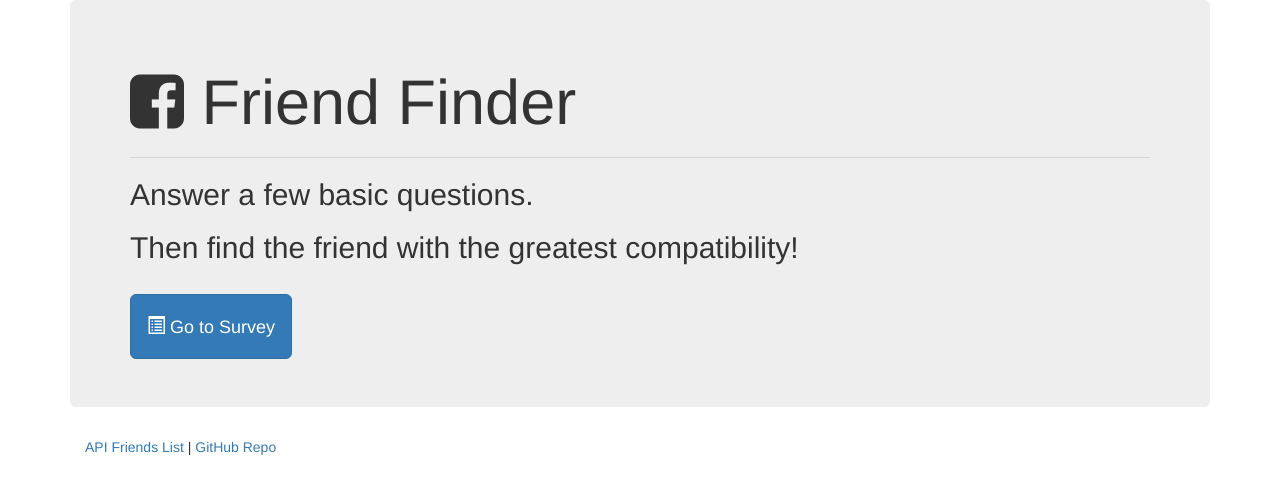
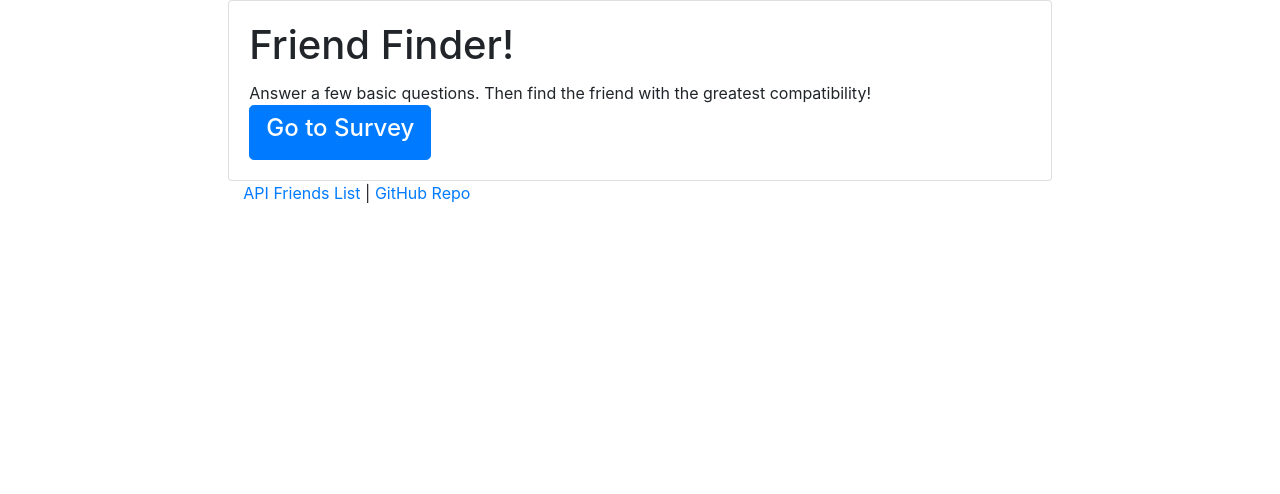
Before and after one commit to Kaleb-kougl/FriendFinder, a website: page app/public/home.html in a window 1280 px wide. Drawn offline with nearby package versions, Linux system fonts and the light colour scheme.

Commit message:
adding custom home page, needs styling

```diff
--- a/app/public/home.html
+++ b/app/public/home.html
@@ -1,48 +1,62 @@
 <!DOCTYPE html>
-<html lang="en">
+<html>
 
 <head>
-  <meta charset="UTF-8">
-  <title>FriendFinder</title>
+  <meta charset="utf-8" />
+  <meta http-equiv="X-UA-Compatible" content="IE=edge" />
 
-  <!-- Latest compiled and minified CSS & JS -->
-  <link rel="stylesheet" href="https://maxcdn.bootstrapcdn.com/bootstrap/3.3.6/css/bootstrap.min.css">
-  <script src="https://code.jquery.com/jquery.js"></script>
-  <script src="https://maxcdn.bootstrapcdn.com/bootstrap/3.3.6/js/bootstrap.min.js"></script>
-
-  <!-- Font Awesome Glyphicons -->
-  <link rel="stylesheet" href="https://maxcdn.bootstrapcdn.com/font-awesome/4.6.1/css/font-awesome.min.css">
-
+  <link rel="stylesheet" href="https://stackpath.bootstrapcdn.com/bootstrap/4.1.3/css/bootstrap.min.css" />
+  <script src="https://code.jquery.com/jquery-3.3.1.min.js" integrity="sha256-FgpCb/KJQlLNfOu91ta32o/NMZxltwRo8QtmkMRdAu8="
+    crossorigin="anonymous"></script>
+  <title>Friend Finder</title>
+  <meta name="viewport" content="width=device-width, initial-scale=1" />
+  <link rel="stylesheet" type="text/css" media="screen" href="main.css" />
+  <!-- <script src="main.js"></script> -->
 </head>
 
 <body>
+  <div class="container-fluid">
 
-  <div class="container">
-
-    <div class="jumbotron">
-      <h1><i class="fa fa-facebook-square" aria-hidden="true"></i> Friend Finder</h1>
-      <hr>
-      <h2>Answer a few basic questions. </h2>
-      <h2>Then find the friend with the greatest compatibility!</h2>
-      <br>
-
-      <div>
-        <a href="/survey"><button type="button" class="btn btn-lg btn-primary">
-            <h4><span class="glyphicon glyphicon-list-alt"></span> Go to Survey</h4>
-          </button></a>
+    <div class="row">
+      <div class="col-2"></div>
+      <div class="col-8">
+        <article class="card">
+          <div class="card-body">
+            <h1 class="card-title">Friend Finder!</h1>
+            <section>
+              Answer a few basic questions. Then find the friend with the
+              greatest compatibility!
+            </section>
+            <a href="/survey">
+              <button type="button" class="btn btn-lg btn-primary">
+                <h4>Go to Survey</h4>
+              </button>
+            </a>
+          </div>
+        </article>
       </div>
-
+      <div class="col-2"></div>
     </div>
 
-    <footer class="footer">
-      <div class="container">
-        <p><a href="/api/friends">API Friends List</a> | <a href="https://github.com/afhaque/friendfinder">GitHub Repo</a></p>
+    <div class="row">
+      <div class="col-2"></div>
+      <div class="col-8">
+
+        <footer class="footer">
+          <div class="container">
+            <p><a href="/api/friends">API Friends List</a> | <a href="https://github.com/Kaleb-kougl/FriendFinder">GitHub
+                Repo
+              </a></p>
+          </div>
+        </footer>
+
       </div>
-    </footer>
+      <div class="col-2"></div>
+    </div>
+
+
 
   </div>
-
-
 </body>
 
 </html>
```
